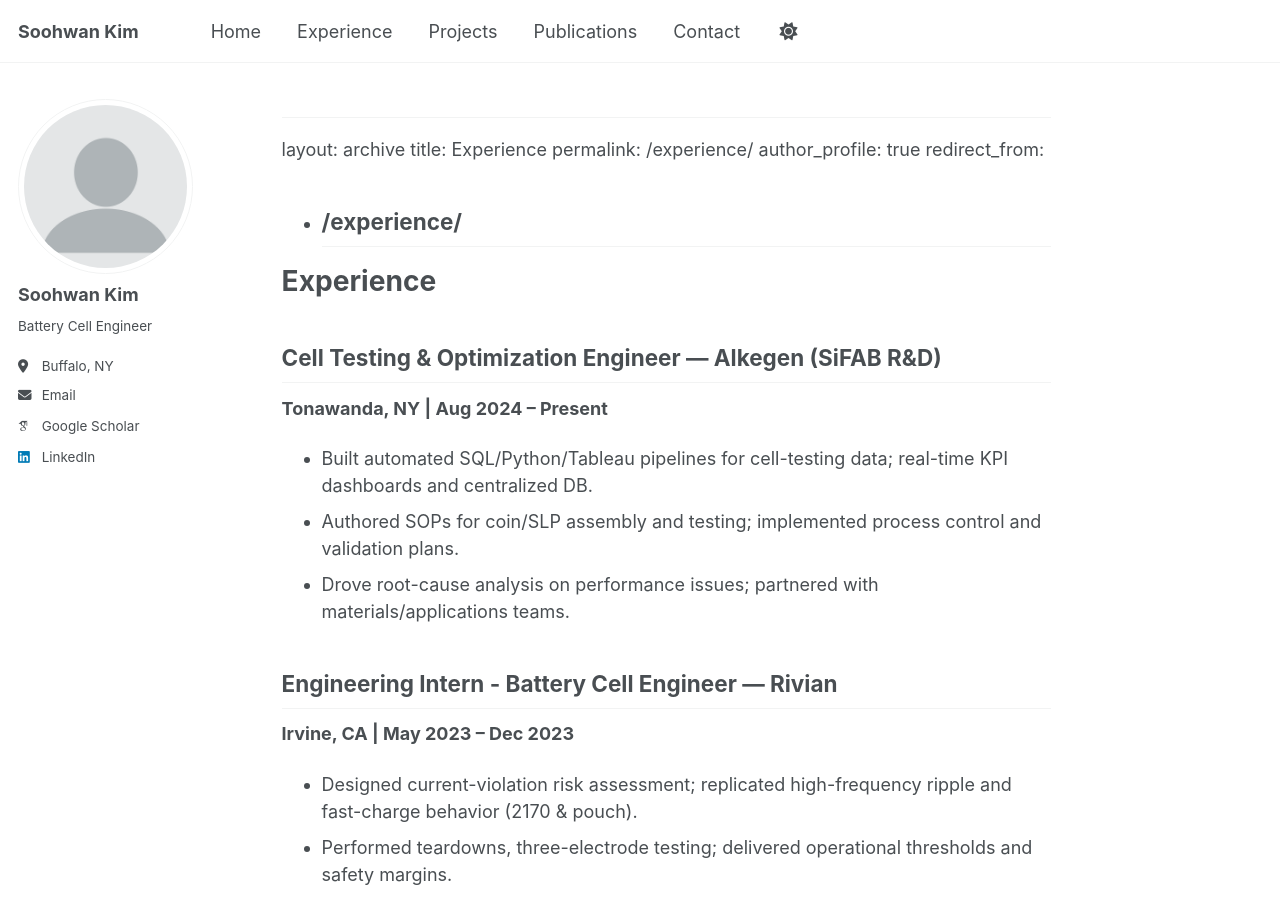
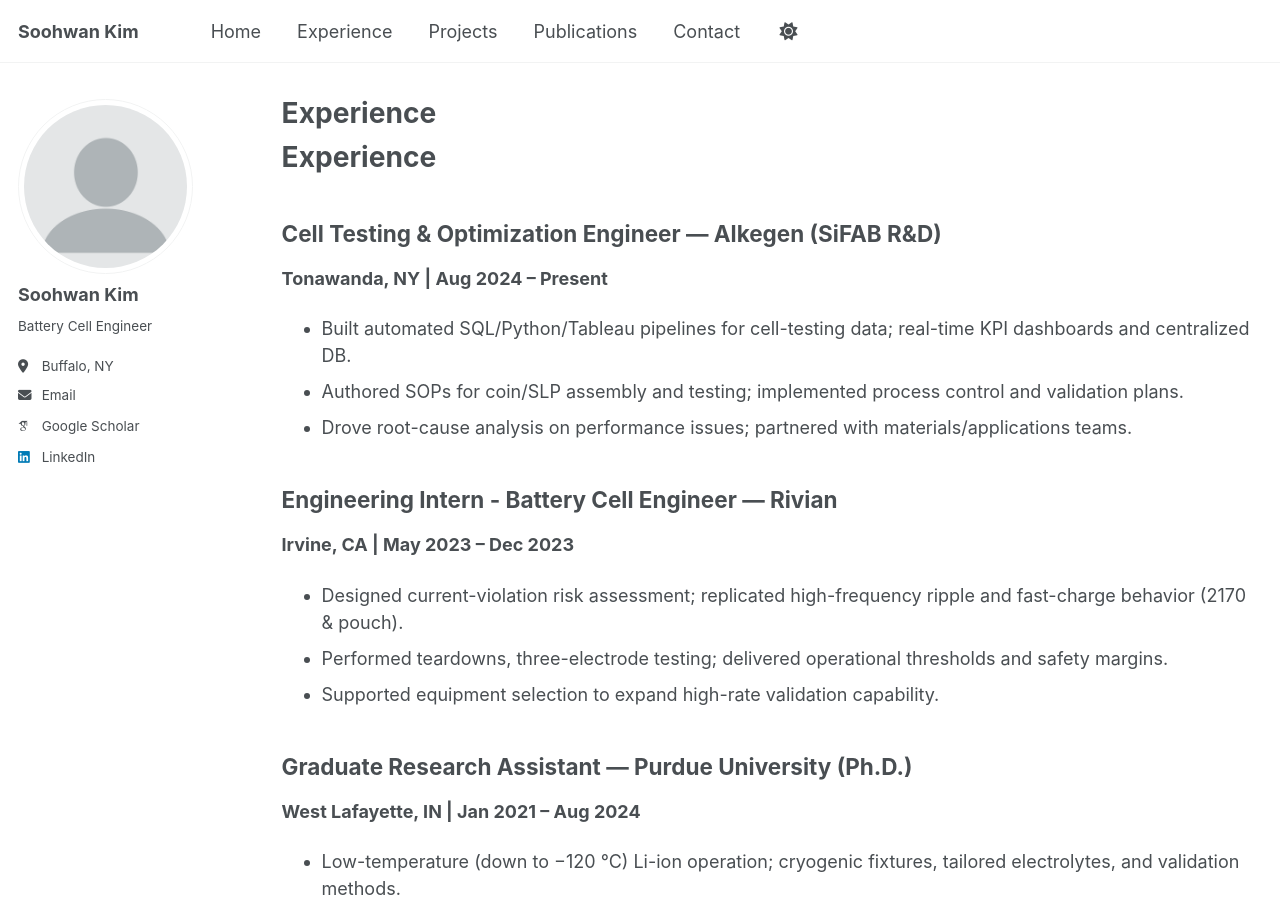
Before and after one commit to skim5674/skim5674.github.io, a Jekyll site: the page built from _pages/experience.md, in a window 1280 px wide and 900 px high. Built offline with Jekyll 4.4.1, drawn with Linux system fonts in a browser that asks for light colours; some web fonts are replaced; our own code applies the rules of GitHub Pages for plain Markdown files; a script that is not in the unit is left out.

Commit message:
Update experience.md

```diff
--- a/_pages/experience.md
+++ b/_pages/experience.md
@@ -1,10 +1,10 @@
-------
+---
 layout: archive
-title: Experience
+title: "Experience"
 permalink: /experience/
 author_profile: true
 redirect_from:
-  - /experience/
+  - /experience
 ---
 
 # Experience
```
